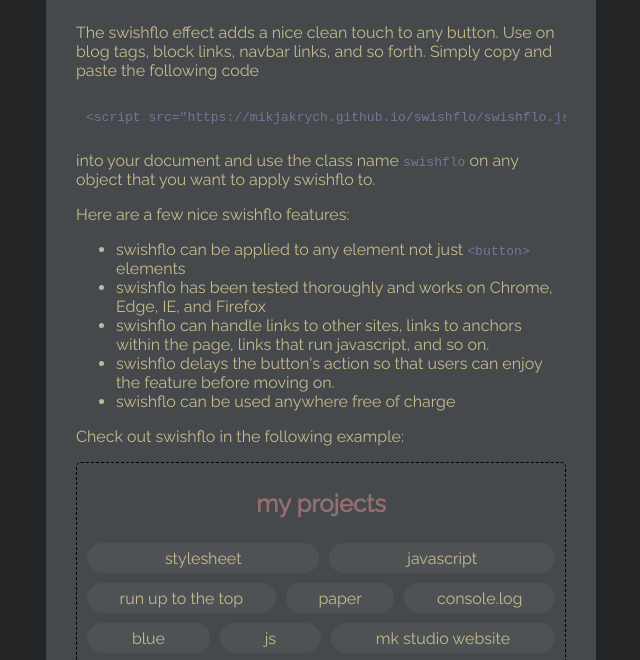
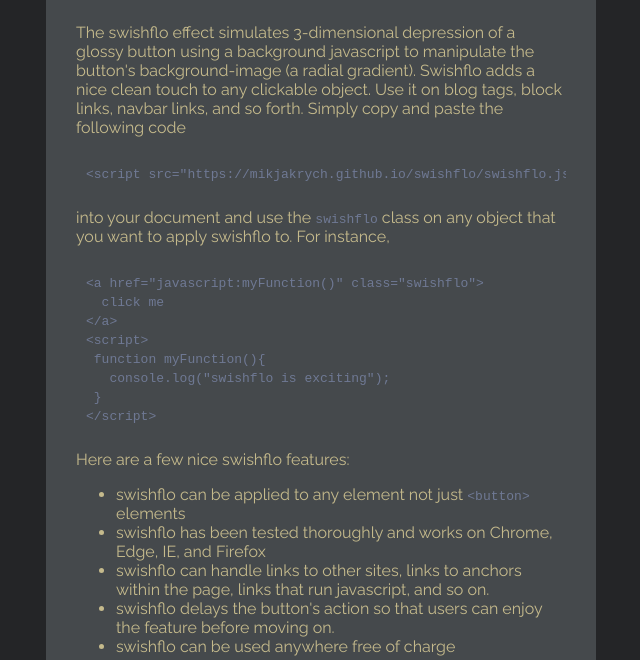
Before and after one commit to mikjakrych/swishflo, a plain HTML site: page index.html in a window 1280 px wide. Shown: the part 123-783 px from the top of the page, without its empty margins (319-959 px from the left). Drawn offline with Linux system fonts and the light colour scheme.

Commit message:
finished content in index

```diff
--- a/index.html
+++ b/index.html
@@ -14,16 +14,30 @@
       swishflo
     </h1>
     <p>
-      The swishflo effect adds a nice clean touch to any button. Use on blog tags, block links,
+      The swishflo effect simulates 3-dimensional depression of a glossy button using a background
+      javascript to manipulate the button's background-image (a radial gradient). Swishflo adds
+      a nice clean touch to any clickable object. Use it on blog tags, block links,
       navbar links, and so forth. Simply copy and paste the following code
     </p>
     <div class="code-box">
       <code>&lt;script src="https://mikjakrych.github.io/swishflo/swishflo.js" charset="utf-8"&gt;&lt;/script&gt;</code>
     </div>
     <p>
-      into your document and use the class name <code>swishflo</code> on any object that you want
-      to apply swishflo to.
+      into your document and use the <code>swishflo</code> class on any object that you want
+      to apply swishflo to. For instance,
     </p>
+    <div class="code-box">
+      <code>
+        &lt;a href="javascript:myFunction()" class="swishflo"&gt;<br>
+        &nbsp;&nbsp;click me<br>
+        &lt;/a&gt;<br>
+        &lt;script&gt;<br>
+        &nbsp;function myFunction(){<br>
+        &nbsp;&nbsp;&nbsp;console.log("swishflo is exciting");<br>
+        &nbsp;}<br>
+        &lt;/script&gt;
+      </code>
+    </div>
     <p>Here are a few nice swishflo features:</p>
     <p>
       <ul>
@@ -49,7 +63,7 @@
     </p>
     <div id="tag-wrapper">
       <h2 class="swishflo">
-        my projects
+        My Blog Tags
       </h2>
       <div id="tag-box">
         <a class="tag swishflo blue" href="style.css" title="see what runs the color">
```
